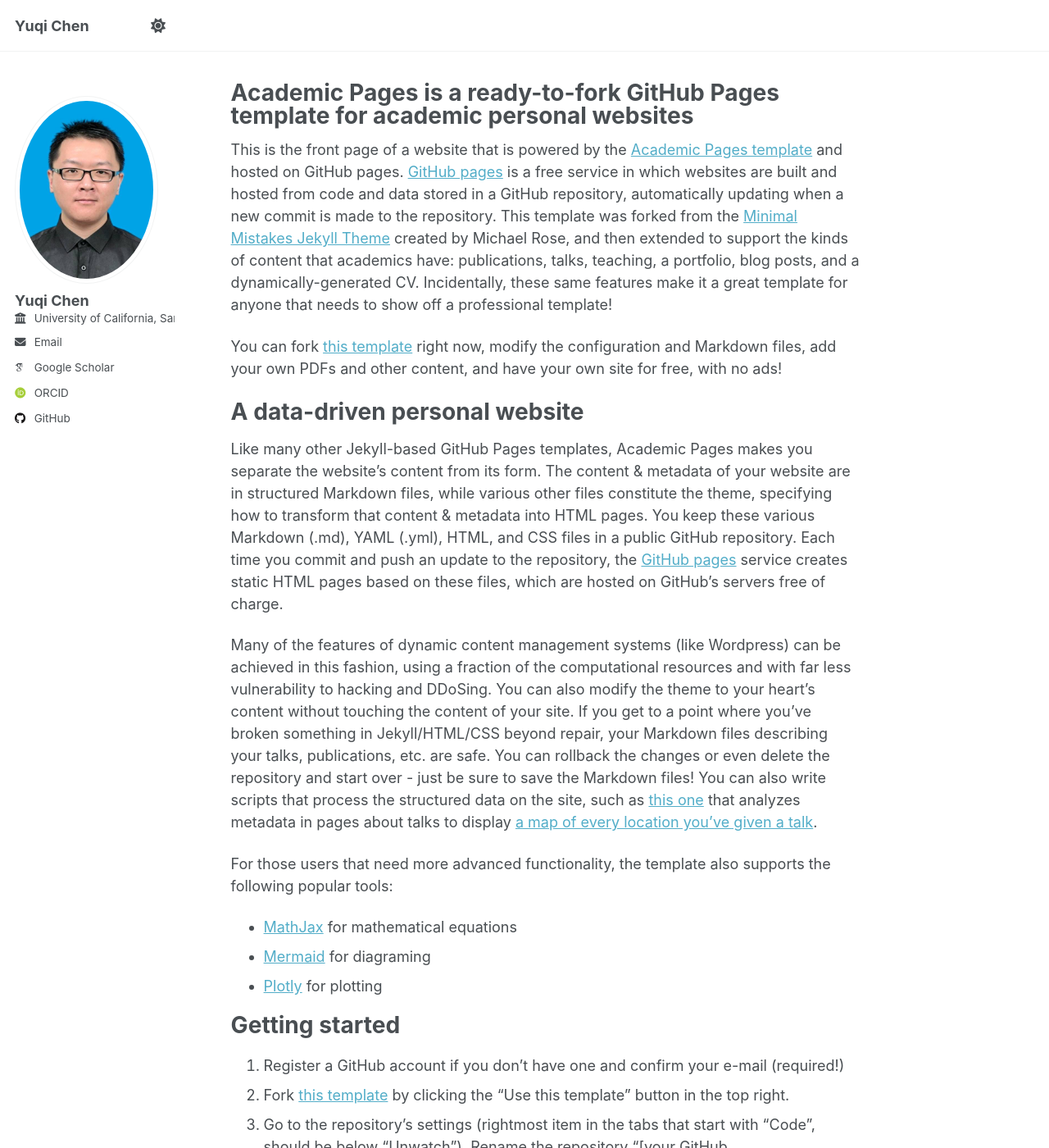
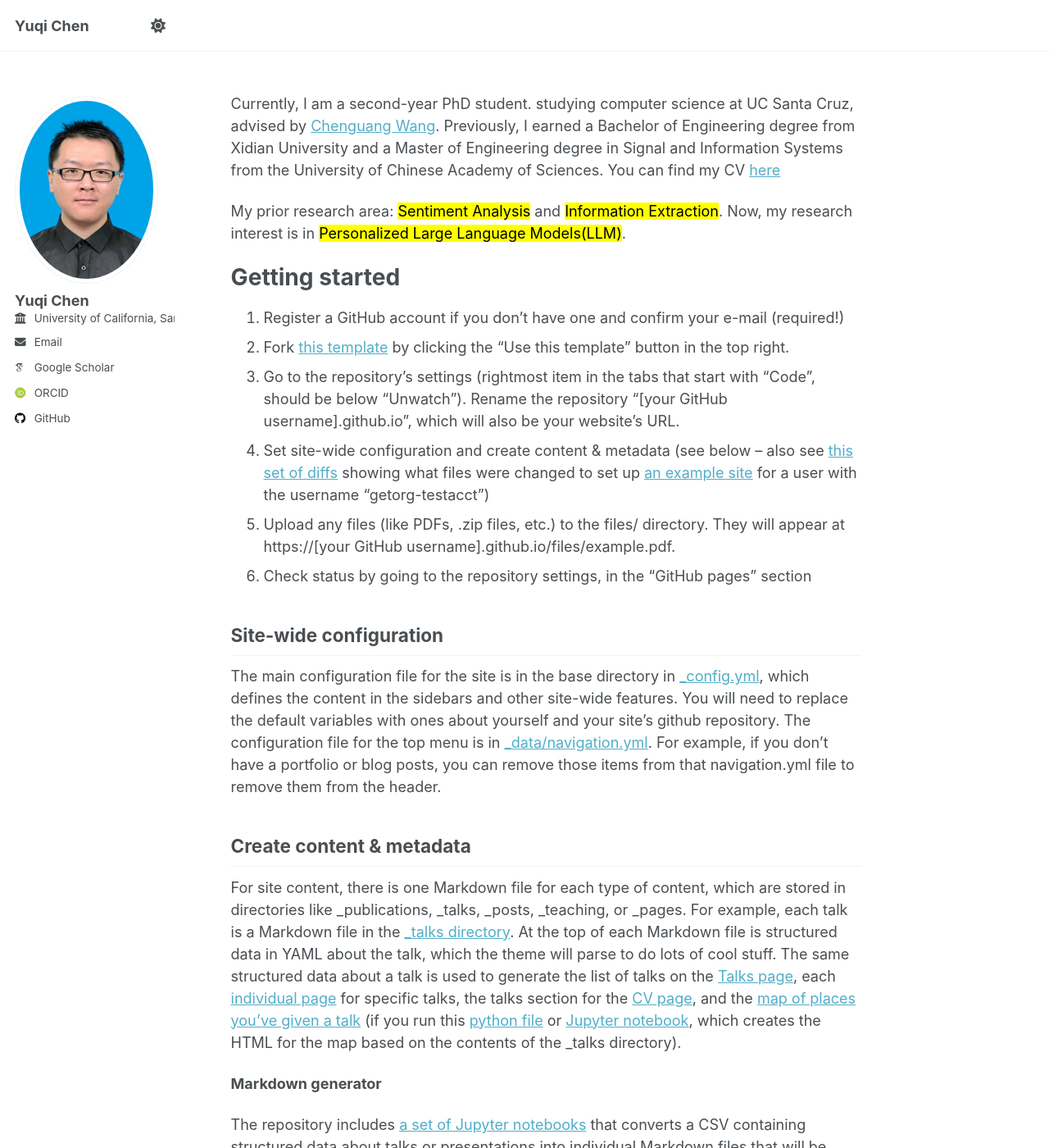
Before and after one commit to GatlingPeaShooter/GatlingPeaShooter.github.io, a Jekyll site: the page built from _pages/about.md, in a window 1280 px wide and 1400 px high. Shown: the whole window at 82% size. Built offline with Jekyll 4.4.1, drawn with Linux system fonts in a browser that asks for light colours; some web fonts are replaced; a script that is not in the unit is left out; some of the changed text lies outside the part shown.

Commit message:
Update about.md

```diff
--- a/_pages/about.md
+++ b/_pages/about.md
@@ -1,26 +1,17 @@
 ---
 permalink: /
-title: "Academic Pages is a ready-to-fork GitHub Pages template for academic personal websites"
+title: ""
 author_profile: true
 redirect_from:
   - /about/
   - /about.html
 ---
 
-This is the front page of a website that is powered by the [Academic Pages template](https://github.com/academicpages/academicpages.github.io) and hosted on GitHub pages. [GitHub pages](https://pages.github.com) is a free service in which websites are built and hosted from code and data stored in a GitHub repository, automatically updating when a new commit is made to the repository. This template was forked from the [Minimal Mistakes Jekyll Theme](https://mmistakes.github.io/minimal-mistakes/) created by Michael Rose, and then extended to support the kinds of content that academics have: publications, talks, teaching, a portfolio, blog posts, and a dynamically-generated CV. Incidentally, these same features make it a great template for anyone that needs to show off a professional template!
+Currently, I am a second-year PhD student. studying computer science at UC Santa Cruz, advised by [Chenguang Wang](https://cgraywang.github.io/).
+Previously, I earned a Bachelor of Engineering degree from Xidian University and a Master of Engineering degree in Signal and Information Systems from the University of Chinese Academy of Sciences.
+You can find my CV [here](https://drive.google.com/file/d/1SLrocl8O0P6M5c_2K5NZ5FKz0zB6CSQ3/view?usp=sharing)
 
- You can fork [this template](https://github.com/academicpages/academicpages.github.io) right now, modify the configuration and Markdown files, add your own PDFs and other content, and have your own site for free, with no ads!
-
-A data-driven personal website
-======
-Like many other Jekyll-based GitHub Pages templates, Academic Pages makes you separate the website's content from its form. The content & metadata of your website are in structured Markdown files, while various other files constitute the theme, specifying how to transform that content & metadata into HTML pages. You keep these various Markdown (.md), YAML (.yml), HTML, and CSS files in a public GitHub repository. Each time you commit and push an update to the repository, the [GitHub pages](https://pages.github.com/) service creates static HTML pages based on these files, which are hosted on GitHub's servers free of charge.
-
-Many of the features of dynamic content management systems (like Wordpress) can be achieved in this fashion, using a fraction of the computational resources and with far less vulnerability to hacking and DDoSing. You can also modify the theme to your heart's content without touching the content of your site. If you get to a point where you've broken something in Jekyll/HTML/CSS beyond repair, your Markdown files describing your talks, publications, etc. are safe. You can rollback the changes or even delete the repository and start over - just be sure to save the Markdown files! You can also write scripts that process the structured data on the site, such as [this one](https://github.com/academicpages/academicpages.github.io/blob/master/talkmap.ipynb) that analyzes metadata in pages about talks to display [a map of every location you've given a talk](https://academicpages.github.io/talkmap.html).
-
-For those users that need more advanced functionality, the template also supports the following popular tools:
-- [MathJax](https://www.mathjax.org/) for mathematical equations
-- [Mermaid](https://mermaid.js.org/) for diagraming
-- [Plotly](https://plotly.com/javascript/) for plotting
+My prior research area: <mark>Sentiment Analysis</mark> and <mark>Information Extraction</mark>. Now, my research interest is in <mark>Personalized Large Language Models(LLM)</mark>.
 
 Getting started
 ======
@@ -43,14 +34,3 @@ For site content, there is one Markdown file for each type of content, which are
 
 The repository includes [a set of Jupyter notebooks](https://github.com/academicpages/academicpages.github.io/tree/master/markdown_generator
 ) that converts a CSV containing structured data about talks or presentations into individual Markdown files that will be properly formatted for the Academic Pages template. The sample CSVs in that directory are the ones I used to create my own personal website at stuartgeiger.com. My usual workflow is that I keep a spreadsheet of my publications and talks, then run the code in these notebooks to generate the Markdown files, then commit and push them to the GitHub repository.
-
-How to edit your site's GitHub repository
-------
-Many people use a git client to create files on their local computer and then push them to GitHub's servers. If you are not familiar with git, you can directly edit these configuration and Markdown files directly in the github.com interface. Navigate to a file (like [this one](https://github.com/academicpages/academicpages.github.io/blob/master/_talks/2012-03-01-talk-1.md) and click the pencil icon in the top right of the content preview (to the right of the "Raw | Blame | History" buttons). You can delete a file by clicking the trashcan icon to the right of the pencil icon. You can also create new files or upload files by navigating to a directory and clicking the "Create new file" or "Upload files" buttons.
-
-Example: editing a Markdown file for a talk
-![Editing a Markdown file for a talk](/images/editing-talk.png)
-
-For more info
-------
-More info about configuring Academic Pages can be found in [the guide](https://academicpages.github.io/markdown/), the [growing wiki](https://github.com/academicpages/academicpages.github.io/wiki), and you can always [ask a question on GitHub](https://github.com/academicpages/academicpages.github.io/discussions). The [guides for the Minimal Mistakes theme](https://mmistakes.github.io/minimal-mistakes/docs/configuration/) (which this theme was forked from) might also be helpful.
```
